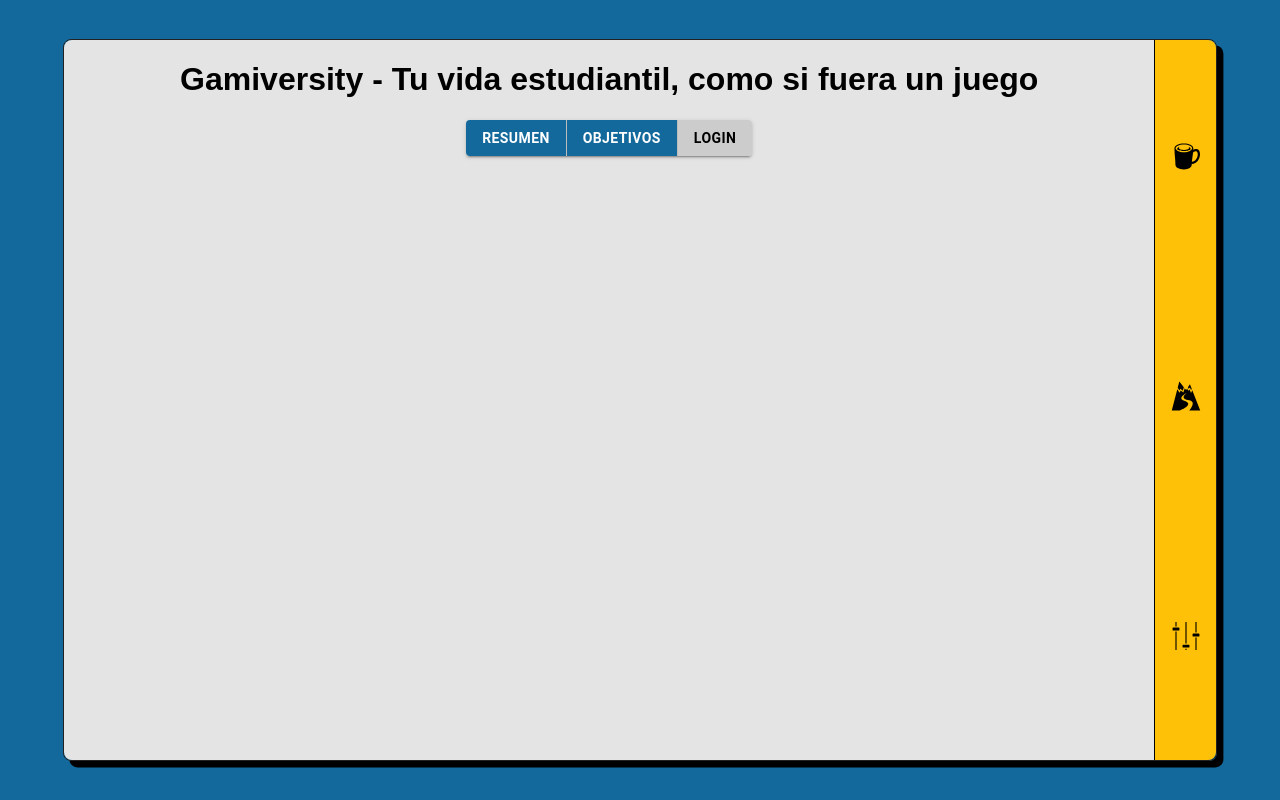
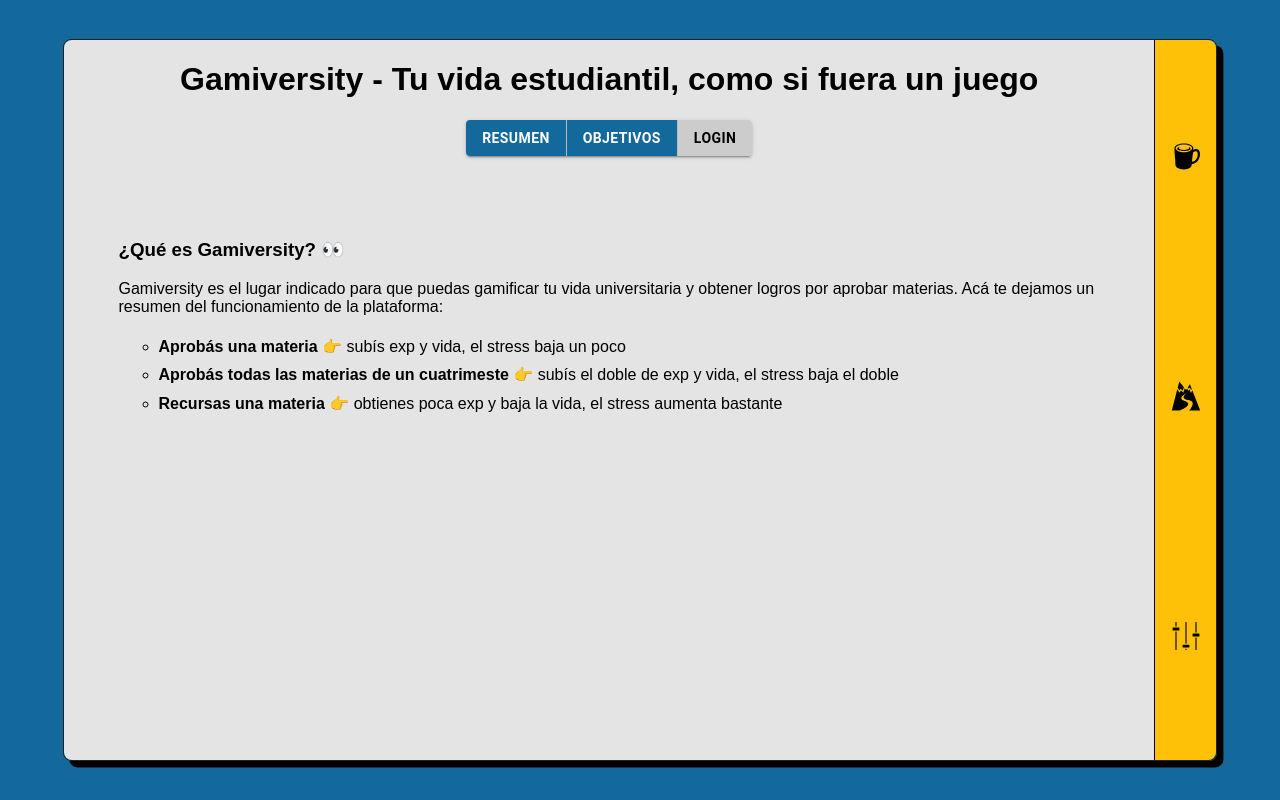
Before and after one commit to JaviCeRodriguez/gamiversity, a React (Create React App) app: page / in a window 1280 px wide. Built offline with nearby package versions, Linux system fonts and the light colour scheme; no server answers; the database is empty; a web font is replaced by a local one.

Commit message:
Home terminada

```diff
--- a/src/pages/Home/Home.jsx
+++ b/src/pages/Home/Home.jsx
@@ -1,16 +1,64 @@
-import React from 'react';
+import React, { useState } from 'react';
 import ButtonGroup from '@material-ui/core/ButtonGroup';
-import { Main, StyledButton } from './Home.styled';
+import { Main, StyledButton, HandleSection } from './Home.styled';
 
 const Home = () => {
+    const [ resumen, setResumen ] = useState(true);
+    const [ objetivos, setObjetivos ] = useState(false);
+
+    const handleClickResumen = () => {
+        setObjetivos(false);
+        setResumen(true);
+    }
+
+    const handleClickObjetivos = () => {
+        setResumen(false);
+        setObjetivos(true);
+    }
+
     return(
         <Main>
             <h1>Gamiversity - Tu vida estudiantil, como si fuera un juego</h1>
             <ButtonGroup variant="contained">
-                <StyledButton>Resumen</StyledButton>
-                <StyledButton>Objetivos</StyledButton>
+                <StyledButton onClick={handleClickResumen}>Resumen</StyledButton>
+                <StyledButton onClick={handleClickObjetivos}>Objetivos</StyledButton>
                 <StyledButton disabled>Login</StyledButton>
             </ButtonGroup>
+            {
+                resumen ?
+                    <HandleSection>
+                        <p>
+                            <h3>¿Qué es Gamiversity? 👀</h3>
+                            Gamiversity es el lugar indicado para que puedas gamificar tu vida universitaria y obtener logros
+                            por aprobar materias. Acá te dejamos un resumen del funcionamiento de la plataforma:
+                            <ul>
+                                <li><b>Aprobás una materia</b> 👉 subís exp y vida, el stress baja un poco</li>
+                                <li><b>Aprobás todas las materias de un cuatrimeste</b> 👉 subís el doble de exp y vida, el stress baja el doble</li>
+                                <li><b>Recursas una materia</b> 👉 obtienes poca exp y baja la vida, el stress aumenta bastante</li>
+                            </ul>
+                        </p>
+                    </HandleSection> :
+                    <HandleSection hidden>Si ves esto, no deberías</HandleSection>
+            }
+            {
+                objetivos ?
+                    <HandleSection>
+                        <p>
+                            <h3>¿Cuáles son los objetivos de Gamiversity? 🤔</h3>
+                            <ul>
+                                <li><b>El objetivo principal es que sea más llevadera las cursadas</b>: Que te puedas plantear un ambiente más agradable para
+                                    colocarte metas y aprobar.</li>
+                                <li><b>Lograr una competencia contra uno mismo</b>: La mayoría de nosotros fuimos o somos estudiantes y a veces no tenemos
+                                    ganas de seguir estudiando. Con este método, podrás obtener mejores resultados y "vencer" a uno mismo.
+                                </li>
+                                <li><b>Podés tener un control de tu plan de estudios</b>: A veces el sistema de la facultad (SIU, por ejemplo) no funciona.
+                                    Entonces, podrás ver la cantidad de materias aprobadas, sin tener que ver tus notas antes.
+                                </li>
+                            </ul>
+                        </p>
+                    </HandleSection> :
+                    <HandleSection hidden>Si ves esto, no deberías</HandleSection>
+            }
         </Main>
     );
 };
--- a/src/pages/Home/Home.styled.js
+++ b/src/pages/Home/Home.styled.js
@@ -16,10 +16,26 @@ export const Main = styled.main`
 `
 
 export const StyledButton = styled(Button)`
-    background-color: ${props => props.disabled ? "#ccc !important" : "#13699c"};
+background-color: ${props => props.disabled ? "#ccc !important" : "#13699c"};
     color: ${props => props.disabled ? "black !important" : "white"};
     font-weight: bold;
     &:hover{
         background-color: #1369DD;
     }
 `
+
+export const HandleSection = styled.section`
+    display: ${props => props.hidden ? 'hidden' : 'flex'};
+    width: 90%;
+    padding: 3rem 2.2rem;
+    li {
+        list-style-type: circle;
+        padding: 0.3rem 0;
+        &:hover {
+            list-style-type: disc;
+        }
+        b {
+            font-weight: 600;
+        }
+    }
+`
--- a/src/pages/Roadmap/Roadmap.jsx
+++ b/src/pages/Roadmap/Roadmap.jsx
@@ -1,5 +1,5 @@
 import React from 'react';
-import { Main } from './Roadmap.syled';
+import { Main, Icon } from './Roadmap.syled';
 import Table from '@material-ui/core/Table';
 import TableBody from '@material-ui/core/TableBody';
 import TableCell from '@material-ui/core/TableCell';
@@ -9,7 +9,8 @@ import TableRow from '@material-ui/core/TableRow';
 import Paper from '@material-ui/core/Paper';
 import Checkbox from '@material-ui/core/Checkbox';
 import FormControlLabel from '@material-ui/core/FormControlLabel';
-import { GiGlassHeart, GiMeditation } from 'react-icons/gi';
+import { MdCancel } from 'react-icons/md';
+import { FaCheckCircle } from 'react-icons/fa';
 
 const Roadmap = (props) => {
     const { user } = props
@@ -26,10 +27,10 @@ const Roadmap = (props) => {
                 <Table size="small" aria-label="Plan de estudio">
                     <TableHead>
                         <TableRow>
-                            <TableCell align="center">Cuatrimeste</TableCell>
-                            <TableCell align="center">Materia</TableCell>
-                            <TableCell align="center">Nota cursada</TableCell>
-                            <TableCell align="center">Apruebó / Recursó</TableCell>
+                            <TableCell align="center"><b>Cuatrimeste</b></TableCell>
+                            <TableCell align="center"><b>Materia</b></TableCell>
+                            <TableCell align="center"><b>Notas cursada</b></TableCell>
+                            <TableCell align="center"><b>Aprobó / Recursó</b></TableCell>
                         </TableRow>
                     </TableHead>
                     <TableBody>
@@ -39,13 +40,17 @@ const Roadmap = (props) => {
                                     {sub.quarter}
                                 </TableCell>
                                 <TableCell align="center">{sub.subject}</TableCell>
-                                <TableCell align="center">Nota</TableCell>
+                                <TableCell align="center">3, 4, 10</TableCell>
                                 <TableCell align="center">
                                     <FormControlLabel
-                                        control={<Checkbox icon={<GiGlassHeart />} checkedIcon={<GiGlassHeart />} name="checkedH" />}
+                                        control={<Checkbox icon={<Icon><FaCheckCircle /></Icon>}
+                                        checkedIcon={<Icon checkA ><FaCheckCircle/></Icon>}
+                                        name="checkedA" />}
                                     />
                                     <FormControlLabel
-                                        control={<Checkbox icon={<GiMeditation />} checkedIcon={<GiMeditation />} name="checkedH" />}
+                                        control={<Checkbox icon={<Icon><MdCancel /></Icon>}
+                                        checkedIcon={<Icon checkR><MdCancel/></Icon>}
+                                        name="checkedR" />}
                                     />
                                 </TableCell>
                             </TableRow>
--- a/src/pages/Roadmap/Roadmap.syled.js
+++ b/src/pages/Roadmap/Roadmap.syled.js
@@ -8,7 +8,6 @@ export const Main = styled.main`
     height: 100%;
     display: flex;
     flex-direction: column;
-    justify-content: space-;
     align-items: center;
     header{
         text-align: center;
@@ -20,3 +19,8 @@ export const Main = styled.main`
         }
     }
 `
+
+export const Icon = styled.label`
+    color: ${props => props.checkA ? "green" : props.checkR ? "red" : "gray"};
+    font-size: 1.2rem;
+`
```
